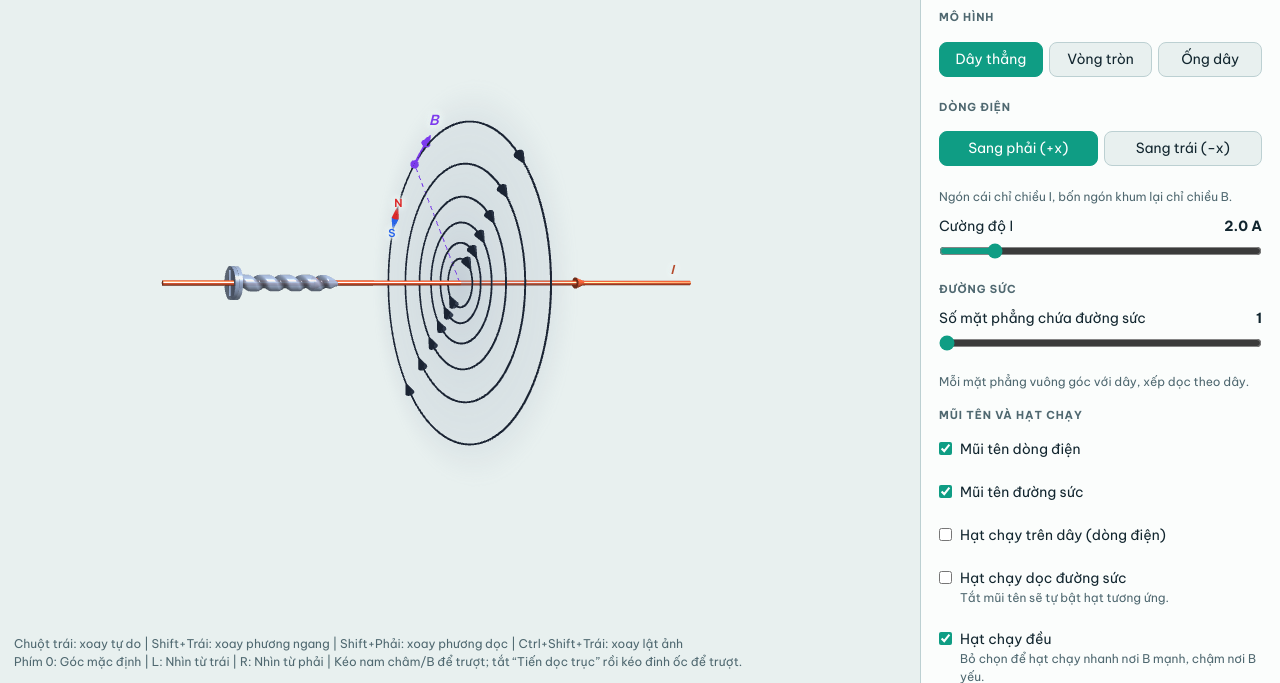
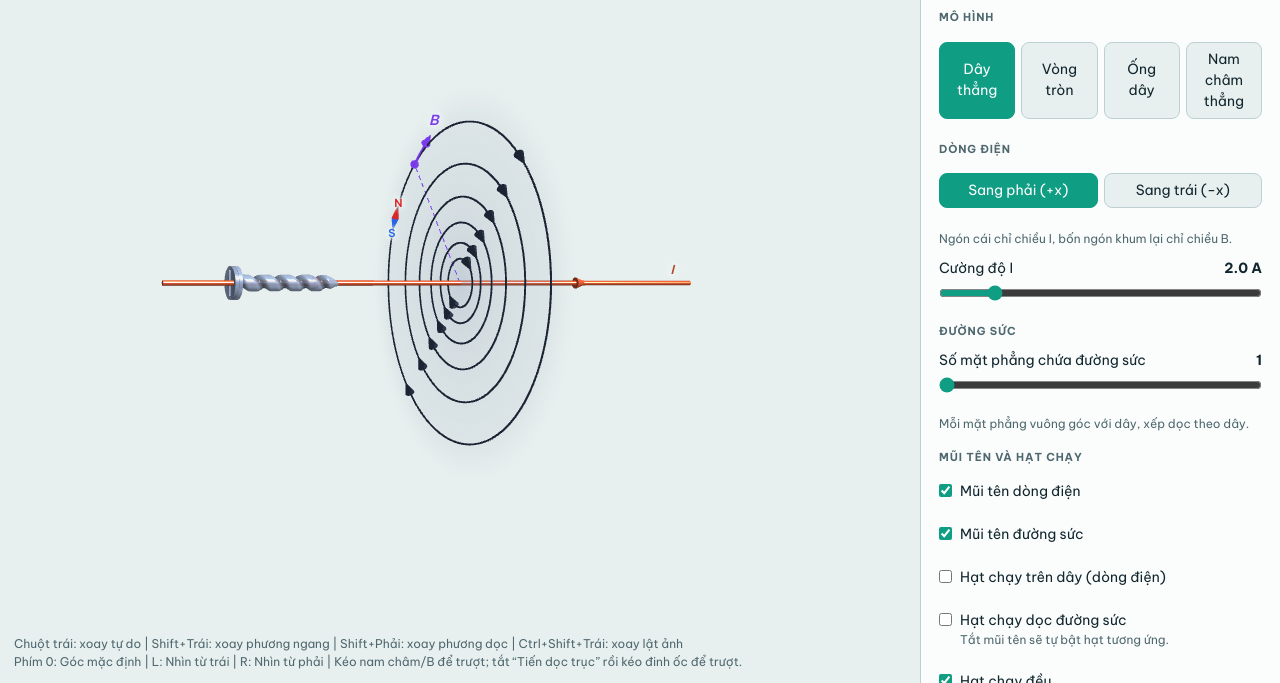
Before and after one commit to hvt268/thi-nghiem, a plain HTML site: page thi-nghiem/tu-truong-dong-dien.html in a window 1280 px wide. Shown: the part 117-800 px from the top of the page. Drawn offline with nearby package versions, Linux system fonts and the light colour scheme; animation ran at ten frames a second.

Commit message:
Update tu-truong-dong-dien.html

```diff
--- a/thi-nghiem/tu-truong-dong-dien.html
+++ b/thi-nghiem/tu-truong-dong-dien.html
@@ -3,7 +3,7 @@
 <head>
 <meta charset="utf-8">
 <meta name="viewport" content="width=device-width, initial-scale=1, viewport-fit=cover">
-<title>Từ trường của dòng điện: dây thẳng, vòng tròn, ống dây</title>
+<title>Từ trường của dòng điện và nam châm: dây thẳng, vòng tròn, ống dây, nam châm thẳng</title>
 <link rel="stylesheet" href="https://fonts.googleapis.com/css2?family=Be+Vietnam+Pro:wght@400;500;600;700&display=swap">
 <link rel="stylesheet" href="../css/thi-nghiem.css?v=1">
 <style>
@@ -27,12 +27,12 @@
 <aside class="panel">
 <h1 id="ttl"></h1><p class="sub" id="desc"></p>
 <section class="group"><h2>Mô hình</h2>
-<div class="seg"><button type="button" data-mode="wire" aria-pressed="false">Dây thẳng</button><button type="button" data-mode="loop" aria-pressed="false">Vòng tròn</button><button type="button" data-mode="coil" aria-pressed="true">Ống dây</button></div></section>
-<section class="group"><h2>Dòng điện</h2>
+<div class="seg"><button type="button" data-mode="wire" aria-pressed="false">Dây thẳng</button><button type="button" data-mode="loop" aria-pressed="false">Vòng tròn</button><button type="button" data-mode="coil" aria-pressed="true">Ống dây</button><button type="button" data-mode="magnet" aria-pressed="false">Nam châm thẳng</button></div></section>
+<section class="group"><h2 id="hCur">Dòng điện</h2>
 <div class="seg"><button type="button" id="dirA" aria-pressed="true"></button><button type="button" id="dirB" aria-pressed="false"></button></div>
 <p class="note" id="dirNote"></p>
-<div class="row"><div class="top"><label for="rI">Cường độ I</label><output id="oI"></output></div><input type="range" id="rI" min="0.5" max="10" step="0.5" value="2"></div>
-<div class="row" id="rowT"><div class="top"><label for="rT">Số vòng dây N</label><output id="oT"></output></div><input type="range" id="rT" min="4" max="14" step="1" value="8"></div></section>
+<div class="row"><div class="top"><label for="rI" id="lI">Cường độ I</label><output id="oI"></output></div><input type="range" id="rI" min="0.5" max="10" step="0.5" value="2"></div>
+<div class="row" id="rowT"><div class="top"><label for="rT" id="lT">Số vòng dây N</label><output id="oT"></output></div><input type="range" id="rT" min="4" max="14" step="1" value="8"></div></section>
 <section class="group"><h2>Đường sức</h2>
 <div class="row" id="plW"><div class="top"><label for="rPW">Số mặt phẳng chứa đường sức</label><output id="oPW"></output></div><input type="range" id="rPW" min="1" max="8" step="1" value="1"></div>
 <p class="note" id="plNote"></p></section>
@@ -50,7 +50,7 @@
 <div id="bodyBox" class="group"><label class="check" id="rowBody"><input type="checkbox" id="cBody" checked><span id="lBody">Hiện thân ống</span></label>
 <div class="row" id="rowBO"><div class="top"><label for="rBO">Độ mờ đục</label><output id="oBO"></output></div><input type="range" id="rBO" min="0" max="100" step="5" value="70"></div>
 <label class="check"><input type="checkbox" id="cPoles" checked><span>Ghi tên cực N, S</span></label></div></section>
-<section class="group"><h2>Đinh ốc (quy tắc vặn nút chai)</h2>
+<section class="group" id="secScrew"><h2>Đinh ốc (quy tắc vặn nút chai)</h2>
 <label class="check"><input type="checkbox" id="cScrew" checked><span>Hiện đinh ốc<small>Dây thẳng: tiến theo chiều I thì quay theo chiều B. Vòng dây, ống dây: quay theo chiều I thì tiến theo chiều B dọc trục.</small></span></label>
 <label class="check"><input type="checkbox" id="cAdv" checked><span>Tiến dọc trục<small>Bỏ chọn để đinh ốc chỉ quay tại chỗ và kéo trượt được dọc trục</small></span></label>
 <div class="row"><div class="top"><label for="rSpin">Tốc độ quay</label><output id="oSpin"></output></div><input type="range" id="rSpin" min="0.1" max="3" step="0.1" value="1.2"></div>
@@ -76,16 +76,17 @@ var V3=THREE.Vector3,UP=new V3(0,1,0);
 renderer.setPixelRatio(Math.min(devicePixelRatio||1,2));renderer.setClearColor(0,0);
 var scene=new THREE.Scene(),camera=new THREE.PerspectiveCamera(38,1,.1,300);
 var reduce=matchMedia('(prefers-reduced-motion: reduce)').matches;
-var S={mode:'coil',sgn:1,I:2,turns:8,lines:2,lm:{wire:6,loop:7,coil:7},shape:'circle',planes:1,pm:{wire:1,loop:1,coil:1},massN:false,showPlane:true,halo:true,planeOp:45,arrC:true,arrF:true,pC:false,pF:false,
+var S={mode:'coil',sgn:1,I:2,turns:8,lines:2,lm:{wire:6,loop:7,coil:7,magnet:7},shape:'circle',planes:1,pm:{wire:1,loop:1,coil:1,magnet:1},massN:false,showPlane:true,halo:true,planeOp:45,arrC:true,arrF:true,pC:false,pF:false,
  body:true,bodyOp:70,poles:true,needle:true,bvec:true,auto:false,roll:0,pl:1,pu:.5,nl:2,nu:.3,scrOn:true,scrAdv:true,scrSpin:1.2,scrPitch:.4,scrSize:1,nlbl:true,scrX:0,scrOff:0,fUni:true};
 if(reduce){S.pC=S.pF=false}
 function clamp(x,a,b){return Math.max(a,Math.min(b,x))}
 /* Vị trí mặc định của điểm M (véc tơ B) và nam châm thử: pl/nl = chỉ số đường sức, pu/nu = vị trí dọc đường (0..1). Dây thẳng: chỉ số lớn hơn số đường sức đang có sẽ tự lùi về đường ngoài cùng. */
-var PROBE={wire:{pl:6,pu:.896,nl:6,nu:.824},loop:{pl:5,pu:.556,nl:5,nu:.428},coil:{pl:5,pu:.569,nl:5,nu:.405}};
+var PROBE={wire:{pl:6,pu:.896,nl:6,nu:.824},loop:{pl:5,pu:.556,nl:5,nu:.428},coil:{pl:5,pu:.569,nl:5,nu:.405},magnet:{pl:5,pu:.569,nl:5,nu:.405}}; /* nam châm thẳng dùng lại từ trường ống dây */
 /* ---------- Vật lý (vòng dây / ống dây) ---------- */
 var GLX=[-.8611363115940526,-.3399810435848563,.3399810435848563,.8611363115940526],GLW=[.3478548451374538,.6521451548625461,.6521451548625461,.3478548451374538];
 var zq=[],wq=[],LEN=4.4,quadKey='';
 function effN(){return S.mode==='loop'?1:S.turns}
+function isSol(){return S.mode==='coil'||S.mode==='magnet'} /* ống dây và nam châm thẳng có từ trường tương đương */
 function mkQuad(len,panels){var q=[[],[]],h=len/panels;for(var p=0;p<panels;p++){var c=-len/2+(p+.5)*h;for(var j=0;j<4;j++){q[0].push(c+GLX[j]*h/2);q[1].push(GLW[j]*h/2)}}return q}
 function setQuad(){var k=S.mode+'|'+S.turns;if(k===quadKey)return;quadKey=k;
  if(S.mode==='loop'){LEN=1;zq=[0];wq=[1];return}
@@ -128,7 +129,7 @@ function bAt(p){var r=Math.hypot(p.y,p.z);
 /* ---------- Dựng cảnh ---------- */
 var C={};function readTheme(){var cs=getComputedStyle(document.documentElement);['copper','field','body','north','sblue','bvec','flow','cur'].forEach(function(k){C[k]=cs.getPropertyValue('--'+k).trim()||'#888'});C.cur='#e6c27a'}
 var coneBig=new THREE.ConeGeometry(.12,.34,18),coneFld=new THREE.ConeGeometry(.1,.3,16);
-var fRef=1,grp,disp=[],curves=[],wpts=[],planeSets=[],bodyMesh,gAC,gAF,gMass,fP,cP,fa,fph=[],ca,cph=[],cCurve,cLen=1,cN=0,haloCache={};
+var bodyMats=[],fRef=1,grp,disp=[],curves=[],wpts=[],planeSets=[],bodyMesh,gAC,gAF,gMass,fP,cP,fa,fph=[],ca,cph=[],cCurve,cLen=1,cN=0,haloCache={};
 var needle,bShaft,bHead,pp=new V3(),nDir=new V3(1,0,0),nq=new THREE.Quaternion(),nT=new THREE.Quaternion(),bq=new THREE.Quaternion(),bn=0,bnN=0,bLen=1,hits=[],pn=new V3(),dN=new V3(1,0,0),hitsM=[],hitsN=[],dot,rLine,rLinePos=new Float32Array(6),snapN=true,half=2.2;
 var aB=new V3(),aI=new V3(),tp=new V3(),mtx=new THREE.Matrix4();
 function track(o){disp.push(o);return o}
@@ -143,7 +144,7 @@ function haloTex(key,fn,N){if(haloCache[key])return haloCache[key];
  var t=new THREE.DataTexture(d,N,N,THREE.RGBAFormat);t.magFilter=t.minFilter=THREE.LinearFilter;t.generateMipmaps=false;t.needsUpdate=true;return(haloCache[key]=t)}
 function edge(q,a){var e=clamp((q-a)/(1-a),0,1);return 1-e*e*(3-2*e)}
 function build(){
- disposeAll();var wire=S.mode==='wire',loop=S.mode==='loop',sg=S.sgn;if(!wire)setQuad();
+ disposeAll();var wire=S.mode==='wire',loop=S.mode==='loop',mag=S.mode==='magnet',sg=S.sgn;if(!wire)setQuad();
  grp=new THREE.Group();scene.add(grp);
 
  if(!scene.userData.l){scene.add(new THREE.AmbientLight(0xffffff,.6));var dl=new THREE.DirectionalLight(0xffffff,.8);dl.position.set(5,10,15);scene.add(dl);scene.userData.l=1}
@@ -158,13 +159,19 @@ function build(){
  else if(loop){half=.2;for(var c0=0;c0<96;c0++){var ph=c0/96*TAU;wpts.push(new V3(0,R*Math.cos(ph),R*Math.sin(ph)))}
   grp.add(new THREE.Mesh(track(new THREE.TubeGeometry(new THREE.CatmullRomCurve3(wpts,true),160,.055,10,true)),wm));
   for(var a=0;a<4;a++){var p2=(a+.5)*Math.PI/2;addCone(gAC,new V3(0,R*Math.cos(p2),R*Math.sin(p2)),new V3(0,-Math.sin(p2),Math.cos(p2)).multiplyScalar(sg),coneBig,wm)}}
+ else if(mag){half=LEN/2} /* nam châm thẳng: không có dây dẫn, không có dòng điện */
  else{half=LEN/2;for(var h=0;h<=S.turns*24;h++)wpts.push(helixPt(S.turns,h/(S.turns*24)));
   grp.add(new THREE.Mesh(track(new THREE.TubeGeometry(new THREE.CatmullRomCurve3(wpts),S.turns*48,.045,8)),wm));
   for(var t=0;t<S.turns;t++)[.25,.75].forEach(function(o){var u=(t+o)/S.turns,ph2=u*S.turns*TAU;addCone(gAC,helixPt(S.turns,u),new V3(PITCH/TAU,-R*Math.sin(ph2),R*Math.cos(ph2)).normalize().multiplyScalar(sg),coneBig,wm)})}
 
  bodyMesh=null;
  if(!wire){var bm=track(new THREE.MeshBasicMaterial({color:C.body,transparent:true,opacity:S.bodyOp/100,side:THREE.DoubleSide,depthWrite:false}));
-  if(!loop){bodyMesh=new THREE.Mesh(track(new THREE.CylinderGeometry(R,R,LEN,64,1,true)),bm);bodyMesh.rotation.z=Math.PI/2;grp.add(bodyMesh)}}
+  if(mag){ /* thân nam châm: nửa cực N (đỏ) và nửa cực S (xanh), cực N ở phía B đi ra (+x khi sgn>0) */
+   bodyMesh=new THREE.Group();bodyMats=[];
+   [[C.north,sg],[C.sblue,-sg]].forEach(function(o){var mt=track(new THREE.MeshBasicMaterial({color:o[0],transparent:true,opacity:S.bodyOp/100,depthWrite:false}));bodyMats.push(mt);
+    var bx=new THREE.Mesh(track(new THREE.BoxGeometry(LEN/2,2*R,2*R)),mt);bx.position.x=o[1]*LEN/4;bodyMesh.add(bx)});
+   grp.add(bodyMesh)}
+  else if(!loop){bodyMesh=new THREE.Mesh(track(new THREE.CylinderGeometry(R,R,LEN,64,1,true)),bm);bodyMesh.rotation.z=Math.PI/2;bodyMats=[bm];grp.add(bodyMesh)}}
 
  var tr=wire?null:getTraces(),radii=[],xs=[];
  if(wire){for(var i=0;i<S.lines;i++)radii.push(WIRE_R1+WIRE_G1*(Math.pow(WIRE_GR,i)-1)/(WIRE_GR-1));for(var p=0;p<S.planes;p++)xs.push((p-(S.planes-1)/2)*gap)}
@@ -203,10 +210,10 @@ function build(){
     Ống dây: từ trường trong ống là đều nên bỏ các kim rải theo đường sức nằm trong ống, thay bằng lưới kim thẳng hàng
     theo cột (dọc trục) và hàng (theo bán kính), mọi kim cùng chiều dọc trục. */
  var mL=[],tQ=new THREE.Quaternion(),tM=new THREE.Matrix4(),tS=new V3(1,1,1),tOff=new V3();
- var inBody=function(P){return S.mode==='coil'&&Math.abs(P.x)<LEN/2&&Math.hypot(P.y,P.z)<R};
+ var inBody=function(P){return isSol()&&Math.abs(P.x)<LEN/2&&Math.hypot(P.y,P.z)<R};
  curves.forEach(function(c){var n=clamp(Math.round(c.len/1.3),c.closed?4:3,18);
   for(var j=0;j<n;j++){var uu=(j+.5)/n,P=c.cv.getPointAt(uu);if(inBody(P))continue;mL.push([P,c.cv.getTangentAt(uu).normalize()])}});
- if(S.mode==='coil'){
+ if(isSol()){
   var nCol=Math.max(3,Math.round(LEN/1.1)),fr=S.planes>2?[-.7,0,.7]:[-.75,-.375,0,.375,.75],dirIn=new V3(S.sgn,0,0);
   for(var cI=0;cI<nCol;cI++){var gx=-LEN/2+(cI+.5)*LEN/nCol;
    fr.forEach(function(f){
@@ -223,7 +230,7 @@ function build(){
  var per=10;fph=[];for(var i2=0;i2<curves.length*per;i2++)fph.push((i2%per)/per);fa=new Float32Array(fph.length*3);
  var g3=track(new THREE.BufferGeometry());g3.setAttribute('position',new THREE.BufferAttribute(fa,3));
  fP=new THREE.Points(g3,track(new THREE.PointsMaterial({color:C.flow,size:5,sizeAttenuation:false})));fP.frustumCulled=false;grp.add(fP);
- cCurve=new THREE.CatmullRomCurve3(sg>0?wpts.slice():wpts.slice().reverse(),loop);cLen=Math.max(.1,cCurve.getLength());cN=Math.max(4,Math.min(40,Math.round(cLen)));
+ var cpts=wpts.length>1?wpts:[new V3(-1,0,0),new V3(1,0,0)];cCurve=new THREE.CatmullRomCurve3(sg>0?cpts.slice():cpts.slice().reverse(),loop);cLen=Math.max(.1,cCurve.getLength());cN=Math.max(4,Math.min(40,Math.round(cLen)));
  cph=[];for(var i3=0;i3<cN;i3++)cph.push(i3/cN);ca=new Float32Array(cN*3);
  var g4=track(new THREE.SphereGeometry(.075,16,12));
  cP=new THREE.InstancedMesh(g4,track(new THREE.MeshPhongMaterial({color:C.cur,shininess:60})),cN);cP.frustumCulled=false;grp.add(cP);
@@ -243,7 +250,7 @@ function build(){
  var rg=track(new THREE.BufferGeometry());rg.setAttribute('position',new THREE.BufferAttribute(rLinePos,3));
  rLine=new THREE.Line(rg,track(new THREE.LineDashedMaterial({color:C.bvec,dashSize:.12,gapSize:.09})));rLine.frustumCulled=false;grp.add(rLine);
 
- buildScrew();snapN=true;placeProbe();applyVis()
+ if(mag){screw.root=null;screw.spin=null}else buildScrew();snapN=true;placeProbe();applyVis()
 }
 
 function placeProbe(){
@@ -267,9 +274,9 @@ function placeProbe(){
 
 function applyVis(){
  if(!grp)return;var wire=S.mode==='wire';
- gAC.visible=S.arrC;gAF.visible=S.arrF;gMass.visible=S.massN;fP.visible=S.pF;cP.visible=S.pC;
+ gAC.visible=S.arrC;gAF.visible=S.arrF;gMass.visible=S.massN;fP.visible=S.pF;cP.visible=S.pC&&S.mode!=='magnet';
  planeSets.forEach(function(p){p.g.visible=S.showPlane;p.h.visible=S.halo;p.f.visible=!S.halo;p.m.forEach(function(m){m.opacity=S.planeOp/100})});
- if(bodyMesh){bodyMesh.visible=S.body;bodyMesh.material.opacity=S.bodyOp/100}
+ if(bodyMesh){bodyMesh.visible=S.body;bodyMats.forEach(function(m){m.opacity=S.bodyOp/100})}
  needle.visible=S.needle;bShaft.visible=bHead.visible=dot.visible=S.bvec;rLine.visible=S.bvec&&wire;
  $('pN').hidden=$('pS').hidden=wire||!S.poles;$('nN').hidden=$('nS').hidden=!(S.needle&&S.nlbl);$('lblB').hidden=!S.bvec;$('lblI').hidden=!wire;placeProbe()
 }
@@ -453,6 +460,9 @@ var tl=new V3(),an=new V3();
 function place(el,vec){if(el.hidden)return;tl.copy(vec).project(camera);if(tl.z>1){el.style.visibility='hidden';return}el.style.visibility='visible';
  el.style.transform='translate('+((tl.x*.5+.5)*stage.clientWidth-el.offsetWidth/2).toFixed(1)+'px,'+((-tl.y*.5+.5)*stage.clientHeight-el.offsetHeight/2).toFixed(1)+'px) scale('+clamp(Math.pow(camera.position.length()/camera.position.distanceTo(vec),1.6),.5,1.9).toFixed(3)+')';el.style.zIndex=String(Math.round((1-tl.z)*1000))}
 /* ---------- Bảng điều khiển ---------- */
+function fmtI(x){return S.mode==='magnet'?Math.round(x/2*100)+' %':x.toFixed(1)+' A'}
+function fmtT(x){return S.mode==='magnet'?(x*PITCH/2).toFixed(1)+' × bề rộng':String(x)}
+function setI(){sb()}
 function fmtB(T){return Math.abs(T)>=1e-3?(T*1e3).toFixed(2)+' mT':(T*1e6).toFixed(1)+' µT'}
 function refresh(){$('kR').textContent=fmtB(bn);$('kBn').textContent=fmtB(bnN);
  if(S.mode!=='wire')$('kBc').textContent=fmtB(2e-5*S.I*effN()*field(0,1e-4)[1])}
@@ -460,11 +470,16 @@ function sb(){try{build();refresh()}catch(e){var f=$('fallback');f.hidden=false;
 var TXT={
  wire:{ttl:'Đường sức từ của dòng điện thẳng',desc:'Tác giả: Hoàng Văn Tuấn - Trường THPT Thanh Đa - TP. Hồ Chí Minh',a:'Sang phải (+x)',b:'Sang trái (−x)',note:'Ngón cái chỉ chiều I, bốn ngón khum lại chỉ chiều B.',d:22},
  loop:{ttl:'Từ trường của dòng điện tròn',desc:'Tác giả: Hoàng Văn Tuấn - Trường THPT Thanh Đa - TP. Hồ Chí Minh',a:'Ngược chiều kim đồng hồ',b:'Cùng chiều kim đồng hồ',note:'Chiều quay tính khi nhìn từ phía +x (bên phải). Mặt vòng dây có đường sức đi ra là cực N.',d:15,body:'Mặt vòng dây',bc:'B tại tâm vòng'},
- coil:{ttl:'Từ trường của ống dây có dòng điện',desc:'Tác giả: Hoàng Văn Tuấn - Trường THPT Thanh Đa - TP. Hồ Chí Minh',a:'Ngược chiều kim đồng hồ',b:'Cùng chiều kim đồng hồ',note:'Chiều quay tính khi nhìn từ đầu bên phải (+x) của ống. Đầu có đường sức đi ra là cực N.',d:18,body:'Thân ống',bc:'B tại tâm ống'}};
+ coil:{ttl:'Từ trường của ống dây có dòng điện',desc:'Tác giả: Hoàng Văn Tuấn - Trường THPT Thanh Đa - TP. Hồ Chí Minh',a:'Ngược chiều kim đồng hồ',b:'Cùng chiều kim đồng hồ',note:'Chiều quay tính khi nhìn từ đầu bên phải (+x) của ống. Đầu có đường sức đi ra là cực N.',d:18,body:'Thân ống',bc:'B tại tâm ống'},
+ magnet:{ttl:'Từ trường của nam châm thẳng',desc:'Tác giả: Hoàng Văn Tuấn - Trường THPT Thanh Đa - TP. Hồ Chí Minh',a:'Cực N bên phải (+x)',b:'Cực N bên trái (−x)',note:'Ngoài nam châm, đường sức đi ra từ cực N và đi vào cực S, giống hệt ống dây. Bên trong nam châm, đường sức đi từ cực S đến cực N để khép kín.',d:18,body:'Thân nam châm',bc:'B tại tâm nam châm'}};
 function pr(id,on){$(id).setAttribute('aria-pressed',on?'true':'false')}
 function setMode(m){S.mode=m;var x=TXT[m];document.title=x.ttl;$('ttl').textContent=x.ttl;$('desc').textContent=x.desc;$('dirA').textContent=x.a;$('dirB').textContent=x.b;$('dirNote').textContent=x.note;
  Array.prototype.forEach.call(document.querySelectorAll('[data-mode]'),function(b){b.setAttribute('aria-pressed',b.dataset.mode===m?'true':'false')});
- S.planes=S.pm[m];$('rPW').value=S.planes;$('oPW').textContent=S.planes;$('plNote').textContent=m==='wire'?'Mỗi mặt phẳng vuông góc với dây, xếp dọc theo dây.':'Các mặt phẳng chứa trục, xoay đều quanh trục.';$('rowT').hidden=m!=='coil';$('rowBody').style.display=$('rowBO').style.display=m==='loop'?'none':'';$('bodyBox').hidden=m==='wire';$('kvC').hidden=m==='wire';
+ S.planes=S.pm[m];$('rPW').value=S.planes;$('oPW').textContent=S.planes;$('plNote').textContent=m==='wire'?'Mỗi mặt phẳng vuông góc với dây, xếp dọc theo dây.':'Các mặt phẳng chứa trục, xoay đều quanh trục.';$('rowT').hidden=!(m==='coil'||m==='magnet');$('rowBody').style.display=$('rowBO').style.display=m==='loop'?'none':'';$('bodyBox').hidden=m==='wire';$('kvC').hidden=m==='wire';
+ var mg=m==='magnet',pc=function(id,on){var e=$(id).parentNode;e.style.display=on?'':'none'};
+ $('hCur').textContent=mg?'Cực từ':'Dòng điện';$('lI').textContent=mg?'Độ mạnh từ trường':'Cường độ I';$('lT').textContent=mg?'Chiều dài nam châm':'Số vòng dây N';
+ $('oI').textContent=fmtI(S.I);$('oT').textContent=fmtT(S.turns);pc('cAC',!mg);pc('cPC',!mg);$('secScrew').style.display=mg?'none':'';
+ S.bodyOp=mg?40:70;$('rBO').value=S.bodyOp;$('oBO').textContent=S.bodyOp+'%';
  if(x.body){$('lBody').textContent='Hiện '+x.body.toLowerCase();$('kBcL').textContent=x.bc}
  S.lines=S.lm[m];$('shapeBox').hidden=m!=='wire';
  S.scrX=0;var pd=PROBE[m];S.pl=pd.pl;S.pu=pd.pu;S.nl=pd.nl;S.nu=pd.nu;resetView('0');sb()}
@@ -475,7 +490,7 @@ function bindR(id,key,out,fmt,mode){var el=$(id),o=$(out);function u(){S[key]=pa
 function bindC(id,key,after){var el=$(id);el.checked=!!S[key];el.addEventListener('change',function(){S[key]=el.checked;if(after)after(el.checked);applyVis()})}
 function link(arrId,partId,arrKey,partKey){return function(on){S[partKey]=!on;$(partId).checked=!on}}
 (function(){var el=$('rPW'),o=$('oPW');el.addEventListener('input',function(){S.planes=S.pm[S.mode]=parseInt(el.value,10);o.textContent=S.planes;sb()});o.textContent=el.value})();
-bindR('rI','I','oI',function(x){return x.toFixed(1)+' A'},'I');bindR('rT','turns','oT',String,'b');
+bindR('rI','I','oI',fmtI,'I');bindR('rT','turns','oT',fmtT,'b');
 bindR('rPO','planeOp','oPO',function(x){return x+'%'});bindR('rBO','bodyOp','oBO',function(x){return x+'%'});
 bindC('cAC','arrC',link('cAC','cPC','arrC','pC'));bindC('cAF','arrF',link('cAF','cPF','arrF','pF'));bindC('cPC','pC');bindC('cPF','pF');bindC('cFU','fUni');
 bindR('rSpin','scrSpin','oSpin',function(x){return x.toFixed(1)+' vòng/s'});bindR('rPitch','scrPitch','oPitch',function(x){return x.toFixed(2)},'b');bindC('cScrew','scrOn');bindC('cNLbl','nlbl');bindC('cAdv','scrAdv');
```
